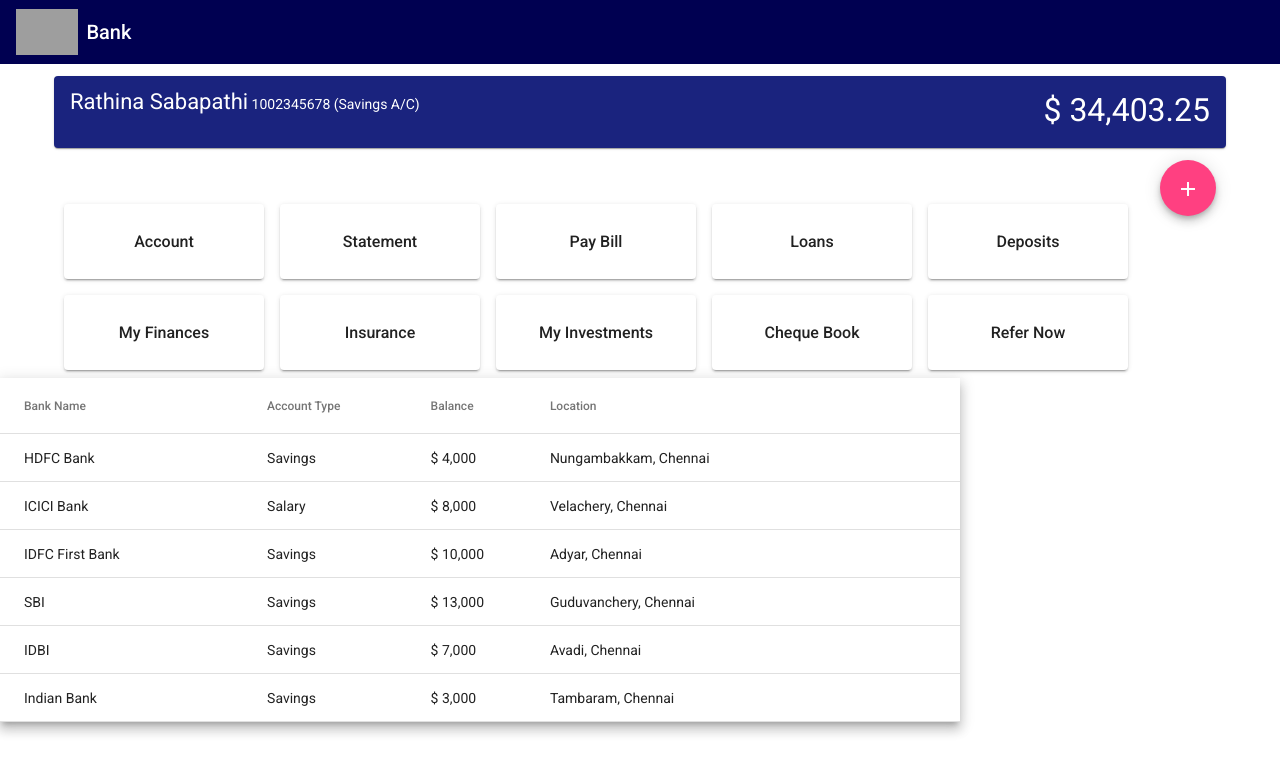
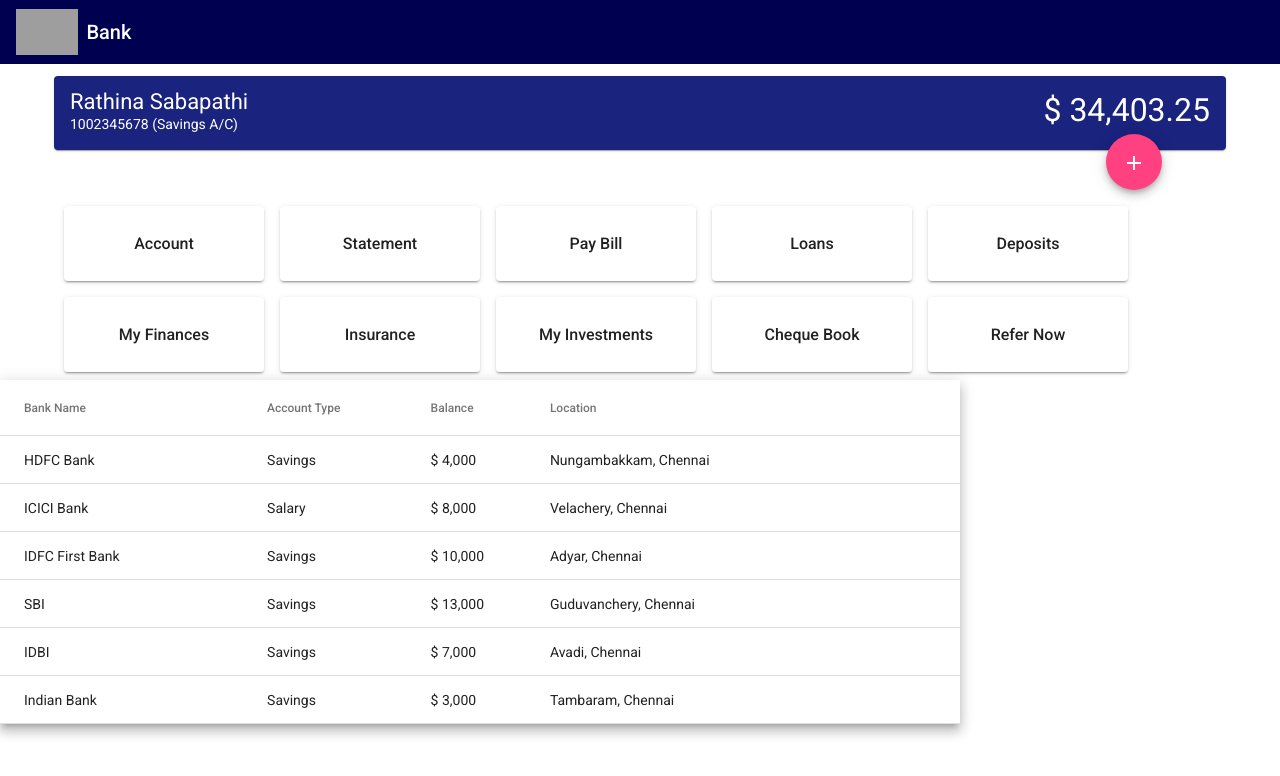
Before and after one commit to msaba94/demo-bank, an Angular app: page /account in a window 1280 px wide. Shown: the top 776 px of the page. Built offline with nearby package versions, Linux system fonts and the light colour scheme; grey boxes are pictures that could not be loaded.

Commit message:
Service added

```diff
--- a/src/app/account/account.component.ts
+++ b/src/app/account/account.component.ts
@@ -1,20 +1,6 @@
 import { Component, OnInit } from '@angular/core';
+import { service } from '../service';
 
-export interface PeriodicElement {
-  bankName: string;
-  accountType: string;
-  balance: string;
-  location: string;
-}
-
-const ELEMENT_DATA: PeriodicElement[] = [
-  { bankName: 'HDFC Bank', accountType: 'Savings', balance: '$ 4,000', location: 'Nungambakkam, Chennai' },
-  { bankName: 'ICICI Bank', accountType: 'Salary', balance: '$ 8,000', location: 'Velachery, Chennai' },
-  { bankName: 'IDFC First Bank', accountType: 'Savings', balance: '$ 10,000', location: 'Adyar, Chennai' },
-  { bankName: 'SBI', accountType: 'Savings', balance: '$ 13,000', location: 'Guduvanchery, Chennai' },
-  { bankName: 'IDBI', accountType: 'Savings', balance: '$ 7,000', location: 'Avadi, Chennai' },
-  { bankName: 'Indian Bank', accountType: 'Savings', balance: '$ 3,000', location: 'Tambaram, Chennai' }
-];
 
 @Component({
   selector: 'app-account',
@@ -24,11 +10,12 @@ const ELEMENT_DATA: PeriodicElement[] = [
 export class AccountComponent implements OnInit {
 
   displayedColumns: string[] = ['bankName', 'accountType', 'balance', 'location'];
-  dataSource = ELEMENT_DATA;
+  dataSource :any;
 
-  constructor() { }
+  constructor(public service:service) { }
 
   ngOnInit(): void {
+    this.dataSource = this.service.getAccountDetails();
   }
 
 }
--- a/src/app/app.module.ts
+++ b/src/app/app.module.ts
@@ -19,6 +19,7 @@ import { AccountComponent } from './account/account.component';
 import { CreateFdComponent } from './create-fd/create-fd.component';
 import { MatSelectModule } from '@angular/material/select';
 import { PayBillComponent } from './pay-bill/pay-bill.component';
+import { service } from './service';
 
 @NgModule({
   declarations: [
@@ -38,7 +39,7 @@ import { PayBillComponent } from './pay-bill/pay-bill.component';
     MatIconModule,
     MatCardModule, MatGridListModule, MatButtonModule, MatTooltipModule, MatTableModule, MatFormFieldModule, MatSelectModule
   ],
-  providers: [],
+  providers: [service],
   bootstrap: [AppComponent]
 })
 export class AppModule { }
--- a/src/app/home/home.component.html
+++ b/src/app/home/home.component.html
@@ -4,35 +4,74 @@
   <p>
     <mat-card class="example-card">
       <span class="holder-name">Rathina Sabapathi</span>
+      <span class="amount-text">$ 34,403.25</span>
+      <br />
       <span class="primary-text" style="margin-top: 8">
         1002345678 (Savings A/C)
       </span>
-      <span class="amount-text">$ 34,403.25</span>
+
+      <!-- FAB Icon -->
+      <div class="example-button-right">
+        <button
+          mat-fab
+          style="color: #e91e63; position: right"
+          matTooltip="Create FD"
+          (click)="openCreateFD()"
+        >
+          <mat-icon style="color: #fff">add</mat-icon>
+        </button>
+      </div>
     </mat-card>
   </p>
 
-  <!-- FAB Icon -->
-  <div class="example-button-right">
-    <button mat-fab style="color: #e91e63" matTooltip="Create FD" (click)="openCreateFD()">
-      <mat-icon style="color: #fff">add</mat-icon>
+  <div
+    class="row"
+    style="margin-top: 48px; padding-left: 56px; padding-right: 56px"
+  >
+    <button
+      mat-raised-button
+      (click)="openAccount()"
+      class="menu-btn"
+      style="margin: 8px"
+    >
+      Account
+    </button>
+    <button
+      mat-raised-button
+      (click)="openStatement()"
+      class="menu-btn"
+      style="margin: 8px"
+    >
+      Statement
+    </button>
+    <button
+      mat-raised-button
+      (click)="openPayBill()"
+      class="menu-btn"
+      style="margin: 8px"
+    >
+      Pay Bill
+    </button>
+    <button mat-raised-button class="menu-btn" style="margin: 8px">
+      Loans
+    </button>
+    <button mat-raised-button class="menu-btn" style="margin: 8px">
+      Deposits
+    </button>
+    <button mat-raised-button class="menu-btn" style="margin: 8px">
+      My Finances
+    </button>
+    <button mat-raised-button class="menu-btn" style="margin: 8px">
+      Insurance
+    </button>
+    <button mat-raised-button class="menu-btn" style="margin: 8px">
+      My Investments
+    </button>
+    <button mat-raised-button class="menu-btn" style="margin: 8px">
+      Cheque Book
+    </button>
+    <button mat-raised-button class="menu-btn" style="margin: 8px">
+      Refer Now
     </button>
   </div>
-
-
-  <div style="margin-top: 48px; padding-left: 56px; padding-right: 56px">
-    <button mat-raised-button (click)="openAccount()" class="menu-btn" style="margin: 8px;">
-      Account
-    </button>
-    <button mat-raised-button (click)="openStatement()" class="menu-btn" style="margin: 8px;">
-      Statement
-    </button>
-    <button mat-raised-button (click)="openPayBill()" class="menu-btn" style="margin: 8px;">Pay Bill</button>
-    <button mat-raised-button class="menu-btn" style="margin: 8px;">Loans</button>
-    <button mat-raised-button class="menu-btn" style="margin: 8px;">Deposits</button>
-    <button mat-raised-button class="menu-btn" style="margin: 8px;">My Finances</button>
-    <button mat-raised-button class="menu-btn" style="margin: 8px;">Insurance</button>
-    <button mat-raised-button class="menu-btn" style="margin: 8px;">My Investments</button>
-    <button mat-raised-button class="menu-btn" style="margin: 8px;">Cheque Book</button>
-    <button mat-raised-button class="menu-btn" style="margin: 8px;">Refer Now</button>
-  </div>
 </div>
--- /dev/null
+++ b/src/app/service.ts
@@ -0,0 +1,48 @@
+export class service{
+     accountDetails = [
+        { bankName: 'HDFC Bank', accountType: 'Savings', balance: '$ 4,000', location: 'Nungambakkam, Chennai' },
+        { bankName: 'ICICI Bank', accountType: 'Salary', balance: '$ 8,000', location: 'Velachery, Chennai' },
+        { bankName: 'IDFC First Bank', accountType: 'Savings', balance: '$ 10,000', location: 'Adyar, Chennai' },
+        { bankName: 'SBI', accountType: 'Savings', balance: '$ 13,000', location: 'Guduvanchery, Chennai' },
+        { bankName: 'IDBI', accountType: 'Savings', balance: '$ 7,000', location: 'Avadi, Chennai' },
+        { bankName: 'Indian Bank', accountType: 'Savings', balance: '$ 3,000', location: 'Tambaram, Chennai' }
+      ];
+
+      public addAccountDetail(account: any) {
+          this.accountDetails.push(account);
+          return this.accountDetails;
+      }
+
+      public getAccountDetails() {
+        return this.accountDetails;
+      }
+
+       statements = [
+        {
+          transactionDate: "25-Aug-2021", particulars: "UPI/MOB/123737138771/Zomato payment",
+          debit: "$ 125.75", credit: "", balance: "$ 99,874.25"
+        }
+        , {
+          transactionDate: "21-Aug-2021", particulars: "POS-VISA/JYOTHE & JYOTHE UNGAL Chennai/1233131311",
+          debit: "$ 471.00", credit: "", balance: "$ 99,403.25"
+        }, {
+          transactionDate: "19-Aug-2021", particulars: "FD 10075180763 booked via Internet Banking",
+          debit: "$ 70,000.00", credit: "", balance: "$ 29,403.25"
+        }, {
+          transactionDate: "19-Aug-2021", particulars: "UPI/MOB/123119723176/savings",
+          debit: "", credit: "$ 10,000", balance: "$ 39,403.25"
+        }, {
+          transactionDate: "18-Aug-2021", particulars: "Standing Instruction To Account 10070546576",
+          debit: "$ 5,000", credit: "", balance: "$ 34,403.25"
+        },
+      ];
+
+      public addStatement(statement:any) {
+          this.statements.push(statement);
+          return this.statements;
+      }
+
+      public getStatements() {
+          return this.statements;
+      }
+}
--- a/src/app/statement/statement.component.ts
+++ b/src/app/statement/statement.component.ts
@@ -1,32 +1,5 @@
 import { Component, OnInit } from '@angular/core';
-
-export interface PeriodicElement {
-  transactionDate: string;
-  particulars: string;
-  debit: string;
-  credit: string;
-  balance: string;
-}
-
-const ELEMENT_DATA: PeriodicElement[] = [
-  {
-    transactionDate: "25-Aug-2021", particulars: "UPI/MOB/123737138771/Zomato payment",
-    debit: "$ 125.75", credit: "", balance: "$ 99,874.25"
-  }
-  , {
-    transactionDate: "21-Aug-2021", particulars: "POS-VISA/JYOTHE & JYOTHE UNGAL Chennai/1233131311",
-    debit: "$ 471.00", credit: "", balance: "$ 99,403.25"
-  }, {
-    transactionDate: "19-Aug-2021", particulars: "FD 10075180763 booked via Internet Banking",
-    debit: "$ 70,000.00", credit: "", balance: "$ 29,403.25"
-  }, {
-    transactionDate: "19-Aug-2021", particulars: "UPI/MOB/123119723176/savings",
-    debit: "", credit: "$ 10,000", balance: "$ 39,403.25"
-  }, {
-    transactionDate: "18-Aug-2021", particulars: "Standing Instruction To Account 10070546576",
-    debit: "$ 5,000", credit: "", balance: "$ 34,403.25"
-  },
-];
+import { service } from '../service';
 
 @Component({
   selector: 'app-statement',
@@ -36,11 +9,13 @@ const ELEMENT_DATA: PeriodicElement[] = [
 export class StatementComponent implements OnInit {
 
   displayedColumns: string[] = ['transactionDate', 'particulars', 'debit', 'credit', 'balance'];
-  dataSource = ELEMENT_DATA;
+  dataSource: any;
 
-  constructor() { }
+
+  constructor(public service: service) { }
 
   ngOnInit(): void {
+    this.dataSource = this.service.getStatements();
   }
 
 }
```
